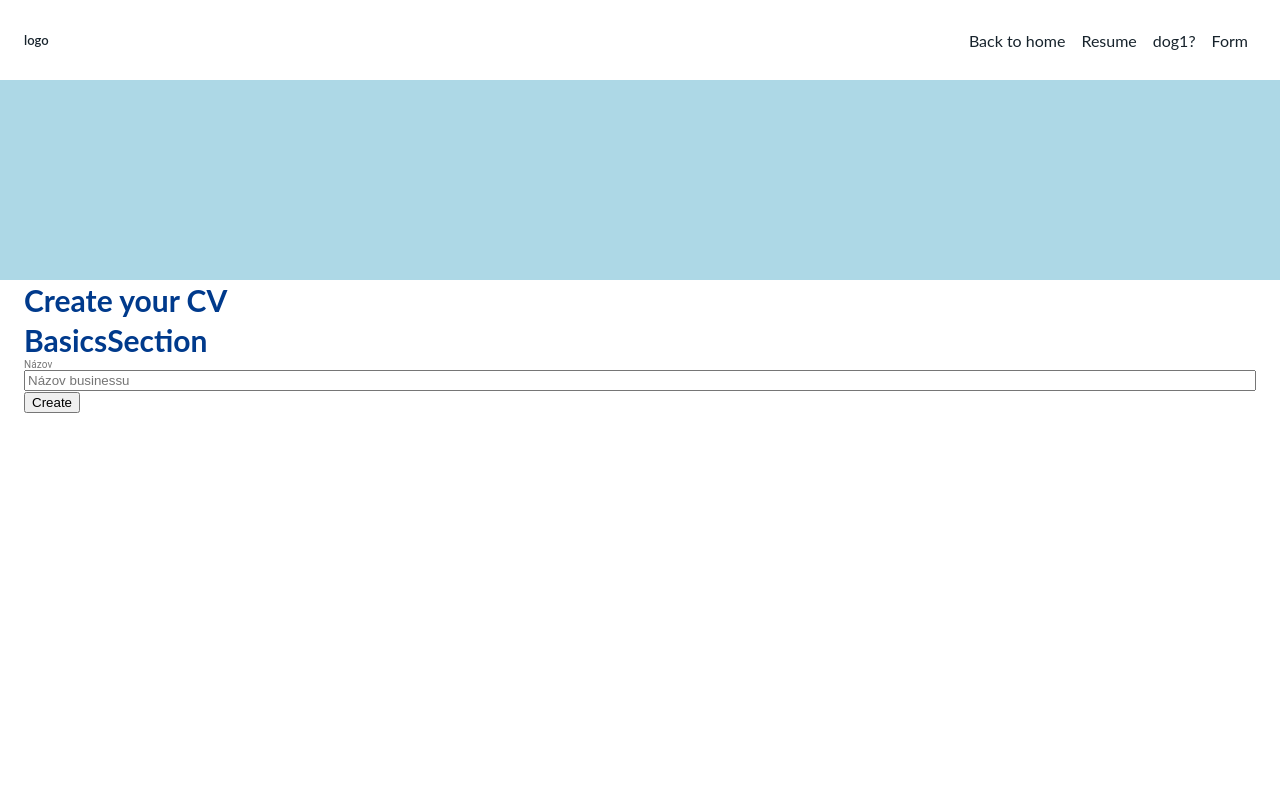
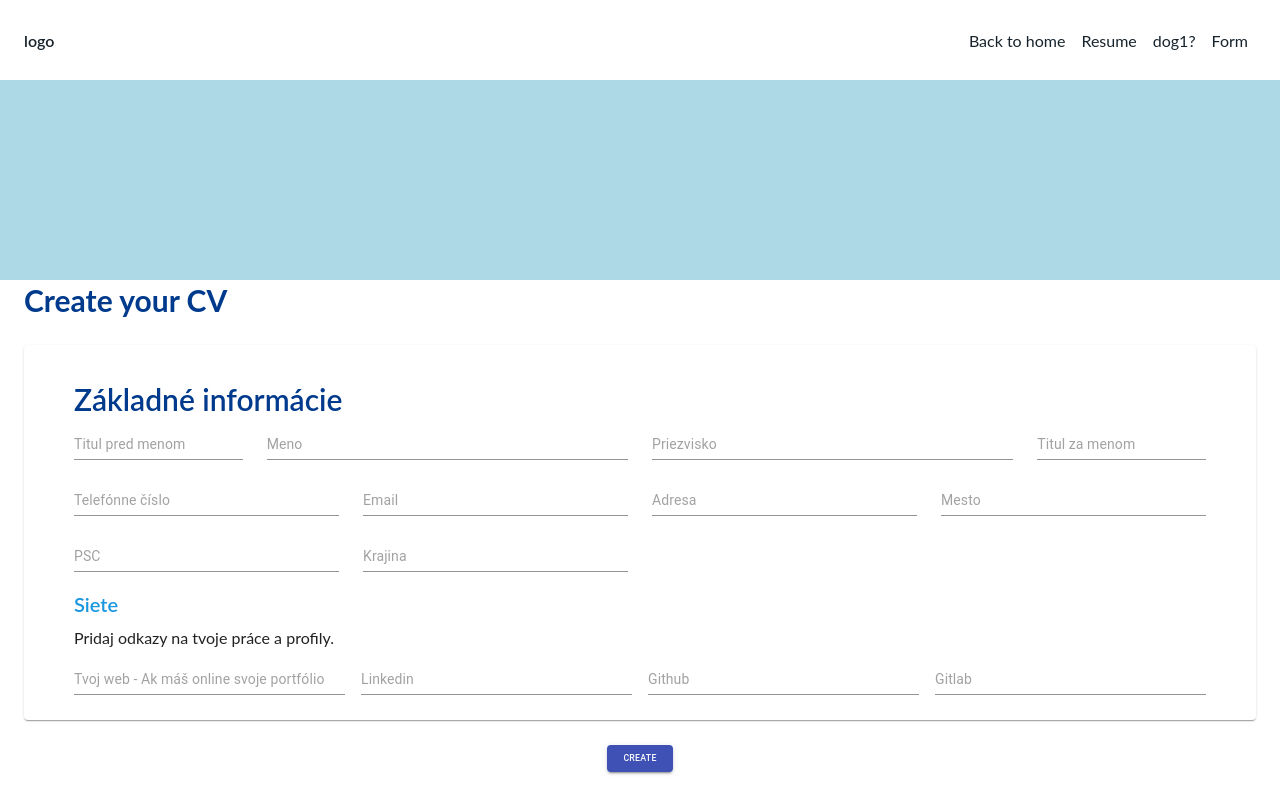
Before and after one commit to AnimaMa/mycv, a Next.js app in the folder client/: page /create-cv in a window 1280 px wide. Built offline with nearby package versions, Linux system fonts and the light colour scheme.

Commit message:
Created FE BasicsSection, wip

```diff
--- a/client/components/CvForm/CvForm.tsx
+++ b/client/components/CvForm/CvForm.tsx
@@ -2,6 +2,9 @@ import React from "react";
 import styled from "styled-components";
 import { FormProvider, useForm } from "react-hook-form";
 import { BasicsSection } from "./components/BasicsSection/BasicsSection";
+import Card from "@material-ui/core/Card";
+import Button from "@material-ui/core/Button";
+import Grid from "@material-ui/core/Grid";
 
 export interface CvFormProps {
   className?: string;
@@ -17,9 +20,12 @@ const CvFormInner = (props: CvFormProps) => {
       <FormProvider {...rhfMethods}>
         <form onSubmit={handleSubmit(onSubmit)}>
           <BasicsSection />
-          <button type="submit" className="btn btn-primary">
-            Create
-          </button>
+
+          <Grid container justify="center">
+            <Button variant="contained" color="primary" type="submit" className="btn btn-primary">
+              Create
+            </Button>
+          </Grid>
         </form>
       </FormProvider>
     </div>
--- a/client/components/CvForm/components/BasicsSection/BasicsSection.tsx
+++ b/client/components/CvForm/components/BasicsSection/BasicsSection.tsx
@@ -1,9 +1,13 @@
-import { TextField } from "@material-ui/core";
+import { Grid } from "@material-ui/core";
 import FormControl from "@material-ui/core/FormControl";
 import FormLabel from "@material-ui/core/FormLabel";
 import React from "react";
 import { useFormContext } from "react-hook-form";
 import styled from "styled-components";
+import { FormInput } from "../../../shared/Form/FormInput/FormInput";
+import { FormSection } from "../../../shared/Form/FormSection/FormSection";
+import { FormSectionSubtitle } from "../../../shared/Form/FormSectionSubtitle/FormSectionSubtitle";
+import { FormSectionTitle } from "../../../shared/Form/FormSectionTitle/FormSectionTitle";
 
 export interface BasicsSectionProps {
   className?: string;
@@ -13,18 +17,98 @@ const BasicsSectionInner = (props: BasicsSectionProps) => {
   const { register, errors, getValues, setValue } = useFormContext();
 
   return (
-    <div className={props.className}>
-      <h1>BasicsSection</h1>
-      <FormControl fullWidth id="name-input">
-        <FormLabel>Názov</FormLabel>
-        <input
-          id="name-input"
-          placeholder="Názov businessu"
-          name="kde"
-          ref={register({ required: true, maxLength: 10 })}
-        />
-      </FormControl>
-    </div>
+    <FormSection className={props.className}>
+      <FormSectionTitle>Základné informácie </FormSectionTitle>
+      <Grid container justify="flex-start" spacing={3}>
+        <Grid item xs={2}>
+          <FormControl id="name-input">
+            <FormInput name="titleBefore" placeholder="Titul pred menom" />
+          </FormControl>
+        </Grid>
+
+        <Grid item xs={4}>
+          <FormControl>
+            <FormInput name="firstName" placeholder="Meno" />
+          </FormControl>
+        </Grid>
+
+        <Grid item xs={4}>
+          <FormControl>
+            <FormInput name="lastName" placeholder="Priezvisko" />
+          </FormControl>
+        </Grid>
+
+        <Grid item xs={2}>
+          <FormControl>
+            <FormInput name="titleAfter" placeholder="Titul za menom" />
+          </FormControl>
+        </Grid>
+        <Grid item xs={3}>
+          <FormControl>
+            <FormInput name="phone" placeholder="Telefónne číslo" />
+          </FormControl>
+        </Grid>
+
+        <Grid item xs={3}>
+          <FormControl>
+            <FormInput name="email" placeholder="Email" />
+          </FormControl>
+        </Grid>
+
+        <Grid item xs={3}>
+          <FormControl>
+            <FormInput name="location.address" placeholder="Adresa" />
+          </FormControl>
+        </Grid>
+
+        <Grid item xs={3}>
+          <FormControl>
+            <FormInput name="location.city" placeholder="Mesto" />
+          </FormControl>
+        </Grid>
+
+        <Grid item xs={3}>
+          <FormControl>
+            <FormInput name="location.postalCode" placeholder="PSC" />
+          </FormControl>
+        </Grid>
+
+        <Grid item xs={3}>
+          <FormControl>
+            <FormInput name="location.country" placeholder="Krajina" />
+          </FormControl>
+        </Grid>
+      </Grid>
+
+      <Grid container spacing={2}>
+        <Grid item xs={12}>
+          <FormSectionSubtitle>Siete</FormSectionSubtitle>
+          <span>Pridaj odkazy na tvoje práce a profily.</span>
+        </Grid>
+        <Grid item xs={3}>
+          <FormControl>
+            <FormInput name="networks.customWebsite" placeholder="Tvoj web - Ak máš online svoje portfólio" />
+          </FormControl>
+        </Grid>
+        <Grid item xs={3}>
+          <FormControl>
+            <FormInput name="networks.linkedin" placeholder="Linkedin" />
+          </FormControl>
+        </Grid>
+
+        <Grid item xs={3}>
+          <FormControl>
+            <FormInput name="networks.github" placeholder="Github" />
+          </FormControl>
+        </Grid>
+
+        <Grid item xs={3}>
+          <FormControl>
+            <FormInput name="networks.gitlab" placeholder="Gitlab" />
+          </FormControl>
+        </Grid>
+      </Grid>
+    </FormSection>
   );
 };
 
--- /dev/null
+++ b/client/components/shared/Form/FormInput/FormInput.tsx
@@ -0,0 +1,58 @@
+import React from "react";
+import { useFormContext, Controller } from "react-hook-form";
+import TextField from "@material-ui/core/TextField";
+import styled from "styled-components";
+
+// function FormInput(props) {
+//   const { control, errors } = useFormContext();
+//   const { name, label } = props;
+
+//   return (
+//     <Controller
+//       as={TextField}
+//       name={name}
+//       control={control}
+//       defaultValue=""
+//       label={label}
+//       fullWidth={true}
+//       error={errors[name]}
+//       helperText={errors[name]?.message}
+//       {...props}
+//     />
+//   );
+// }
+
+// export default FormInput;
+
+export interface FormInputProps {
+  className?: string;
+}
+
+const FormInputInner = (props) => {
+  const { control, errors } = useFormContext();
+  const { name, label } = props;
+
+  return (
+    <Controller
+      as={TextField}
+      name={name}
+      control={control}
+      defaultValue=""
+      label={label}
+      fullWidth={true}
+      error={errors[name]}
+      helperText={errors[name]?.message}
+      {...props}
+    />
+  );
+};
+
+export const FormInput = styled(FormInputInner)`
+  input {
+    font-size: 16px;
+  }
+
+  input::placeholder {
+    font-size: 14px;
+  }
+`;
--- /dev/null
+++ b/client/components/shared/Form/FormSection/FormSection.tsx
@@ -0,0 +1,24 @@
+import Card from "@material-ui/core/Card";
+import React, { ReactNode } from "react";
+import styled from "styled-components";
+
+export interface FormSectionProps {
+  className?: string;
+  children: ReactNode;
+}
+
+const FormSectionInner = (props: FormSectionProps) => {
+  return (
+    <section className={props.className}>
+      <Card className="card">{props.children}</Card>
+    </section>
+  );
+};
+
+export const FormSection = styled(FormSectionInner)`
+  margin: 25px 0;
+
+  .card {
+    padding: 25px 50px;
+  }
+`;
--- /dev/null
+++ b/client/components/shared/Form/FormSectionSubtitle/FormSectionSubtitle.tsx
@@ -0,0 +1,18 @@
+import React, { ReactNode } from "react";
+import styled from "styled-components";
+
+export interface FormSectionSubtitleProps {
+  className?: string;
+  children: ReactNode;
+}
+
+const FormSectionSubtitleInner = (props: FormSectionSubtitleProps) => {
+  return <p className={props.className}>{props.children}</p>;
+};
+
+export const FormSectionSubtitle = styled(FormSectionSubtitleInner)`
+  color: ${(props) => props.theme.color.secondary};
+  font-size: 20px;
+  margin: 10px 0;
+  line-height: 28px;
+`;
--- /dev/null
+++ b/client/components/shared/Form/FormSectionTitle/FormSectionTitle.tsx
@@ -0,0 +1,18 @@
+import React, { ReactNode } from "react";
+import styled from "styled-components";
+
+export interface FormSectionTitleProps {
+  className?: string;
+  children: ReactNode;
+}
+
+const FormSectionTitleInner = (props: FormSectionTitleProps) => {
+  return <p className={props.className}>{props.children}</p>;
+};
+
+export const FormSectionTitle = styled(FormSectionTitleInner)`
+  color: ${(props) => props.theme.color.primary};
+  font-size: 30px;
+  margin: 10px 0;
+  line-height: 38px;
+`;
--- a/client/components/shared/Theme/GlobalStyle.tsx
+++ b/client/components/shared/Theme/GlobalStyle.tsx
@@ -11,7 +11,7 @@ export const GlobalStyle = createGlobalStyle<{ theme: typeof MyTheme }>`
 
   body {
     font-size: 1.6rem;
-    font-family: ${(props) => props.theme.fonts.primaryFont}, sans-serif;
+    font-family: ${(props) => props.theme.fonts.primaryFont};
     color: ${(props) => props.theme.color.dark};
     width:100%;
      min-height: 100%
@@ -60,10 +60,14 @@ export const GlobalStyle = createGlobalStyle<{ theme: typeof MyTheme }>`
   }
 
  p {
-   font-size: 13px;
+   font-size: 16px;
    line-height: 17px;
    font-weight: 600;
+   font-family: ${(props) => props.theme.fonts.primaryFont};
+
  }
 
-
+  .MuiFormControl-root {
+    width: 100%;
+  }
 `;
--- a/client/components/shared/Theme/Theme.tsx
+++ b/client/components/shared/Theme/Theme.tsx
@@ -8,6 +8,7 @@ export const MyTheme = {
   color: {
     white: "#ffffff",
     primary: "#003a8c",
+    secondary: "#1896e0",
     red: "#E8381B",
     dark: "#17232C",
     blue: "#1E93F5",
--- a/client/pages/create-cv.tsx
+++ b/client/pages/create-cv.tsx
@@ -1,4 +1,4 @@
-import { Container } from "@material-ui/core";
+import { Box, Container } from "@material-ui/core";
 import Head from "next/head";
 import React from "react";
 import { CvForm } from "../components/CvForm/CvForm";
@@ -11,7 +11,9 @@ export default function CreateCv() {
       <Layout>
         <PageHeader />
         <Container>
-          <h1>Create your CV</h1>
+          <Box>
+            <h1>Create your CV</h1>
+          </Box>
           <CvForm />
         </Container>
       </Layout>
```
